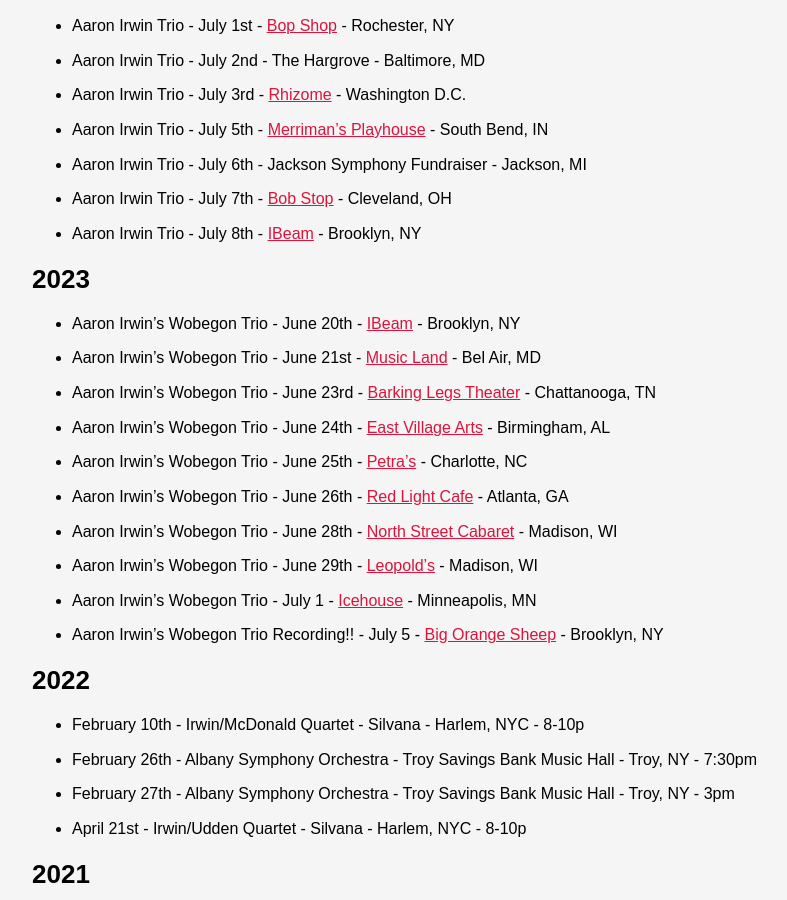
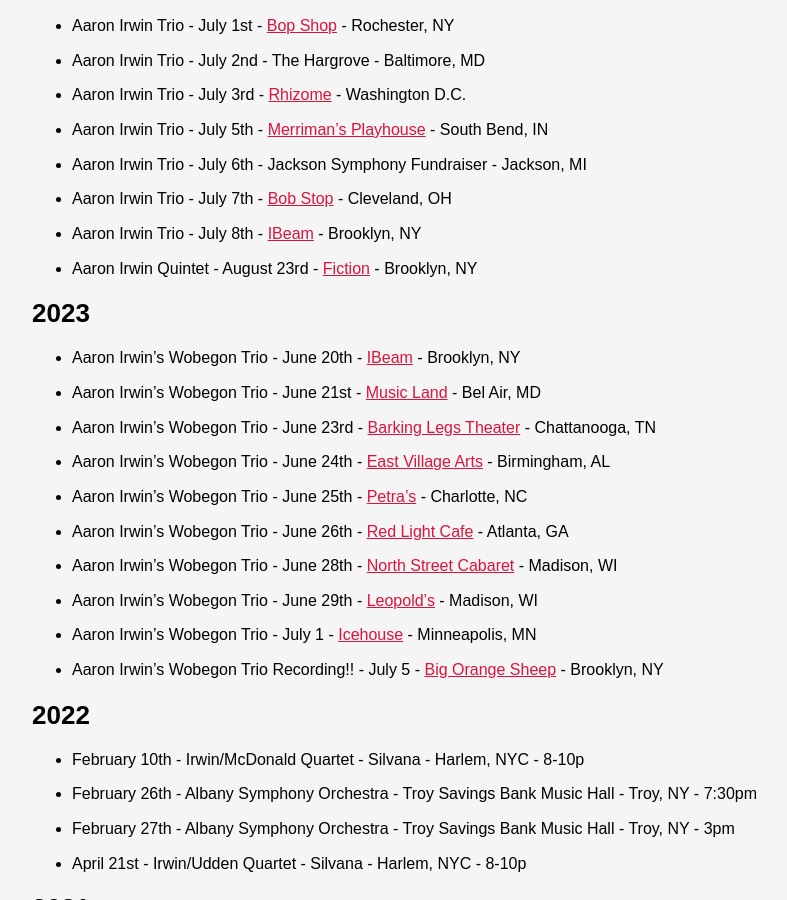
Before and after one commit to ryanve/aaronirwin.com, a Jekyll site: the page built from performances.md, in a window 1280 px wide and 900 px high, scrolled down 347 px. Shown: the whole window, without its empty margins (128-915 px from the left). Built offline with Jekyll 4.4.1, drawn with Linux system fonts in a browser that asks for light colours.

Commit message:
Update performances.md

```diff
--- a/performances.md
+++ b/performances.md
@@ -16,6 +16,7 @@
 - Aaron Irwin Trio - July 6th - Jackson Symphony Fundraiser - Jackson, MI
 - Aaron Irwin Trio - July 7th - [Bob Stop](https://www.themusicsettlement.org/bop-stop) - Cleveland, OH
 - Aaron Irwin Trio - July 8th - [IBeam](https://www.ibeambrooklyn.com/) - Brooklyn, NY
+- Aaron Irwin Quintet - August 23rd - [Fiction](https://fictionbk.com/jazz-calendar) - Brooklyn, NY
 
 ## 2023
 
```
